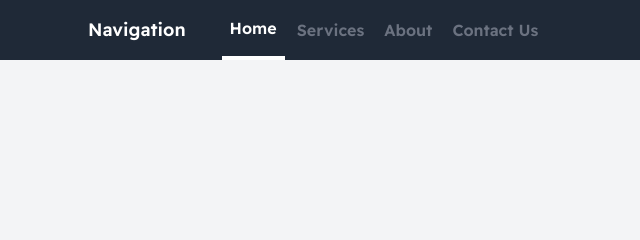
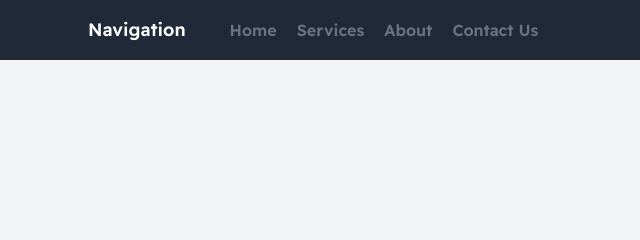
Before and after one commit to SADBOYISME/tailwind-landing-page, a website: page index.html in a window 1280 px wide. Shown: the top 240 px of the page, 0-640 px from the left. Drawn offline with Linux system fonts and the light colour scheme.

Commit message:
แก้ไข Nav bar

```diff
--- a/index.html
+++ b/index.html
@@ -25,7 +25,7 @@
             <div class="hidden md:flex items-center space-x-1">
               <a
                 href=""
-                class="py-4 px-2 text-white border-b-4 border-white font-semibold"
+                class="py-4 px-2 text-gray-500 font-semibold hover:text-white hover:border-b-4 border-white transition duration-300"
                 >Home</a
               >
               <a
```
